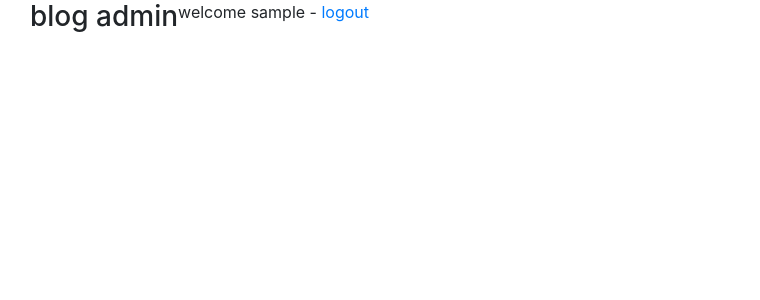
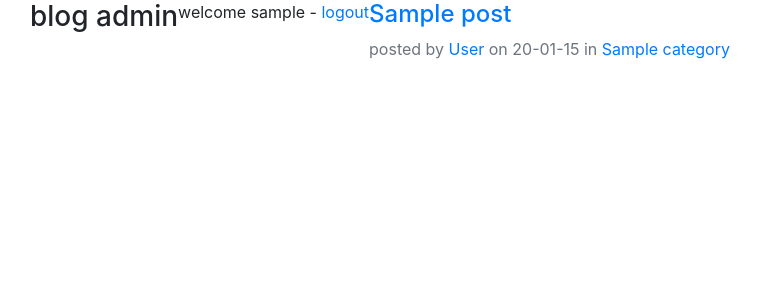
Before and after one commit to kor-solidarity/flask_komenci, a Flask app: page /admin in a window 1280 px wide. Shown: the top 300 px of the page, without its empty margins (40-800 px from the left). Run offline with Flask 2, Linux system fonts and the light colour scheme; the visitor is signed in with stand-in values (Sample User, id 1); tables that the repository leaves empty hold one stand-in row (values such as "Sample post"); parts of the project's set-up code (start-up, migrations or seed data) failed here and were passed over; some libraries are stand-ins or nearby versions.

Commit message:
아직 73강 구분쯤

```diff
--- a/app/blog/views.py
+++ b/app/blog/views.py
@@ -16,7 +16,9 @@ def index():
     blogs = Blog.query.count()
     if blogs == 0:
         return redirect(url_for('setup'))
-    return 'hi!'
+
+    posts = Post.query.order_by(Post.publish_date.desc())
+    return render_template('blog/index.html', posts=posts)
 
 
 @app.route('/admin')
--- a/app/templates/blog/admin.html
+++ b/app/templates/blog/admin.html
@@ -20,6 +20,18 @@
         <p>
             welcome {{ session.username }} - <a href="{{ url_for('logout') }}">logout</a>
         </p>
+
+        <div class="post-list">
+            {% for post in posts %}
+            <div class="post-item">
+                <h4><a href="{{ url_for('article', slug=post.slug) }}">{{ post.title }}</a> </h4>
+                <div class="text-muted">posted by <a href="#">{{ post.author.fullname }}</a>
+                    on {{ post.publish_date.strftime('%y-%m-%d') }}
+                in <a href="#">{{ post.category.name }}</a></div>
+            </div>
+            {% endfor %}
+        </div>
+
     </div>
 </div>
 {% endblock %}
```
